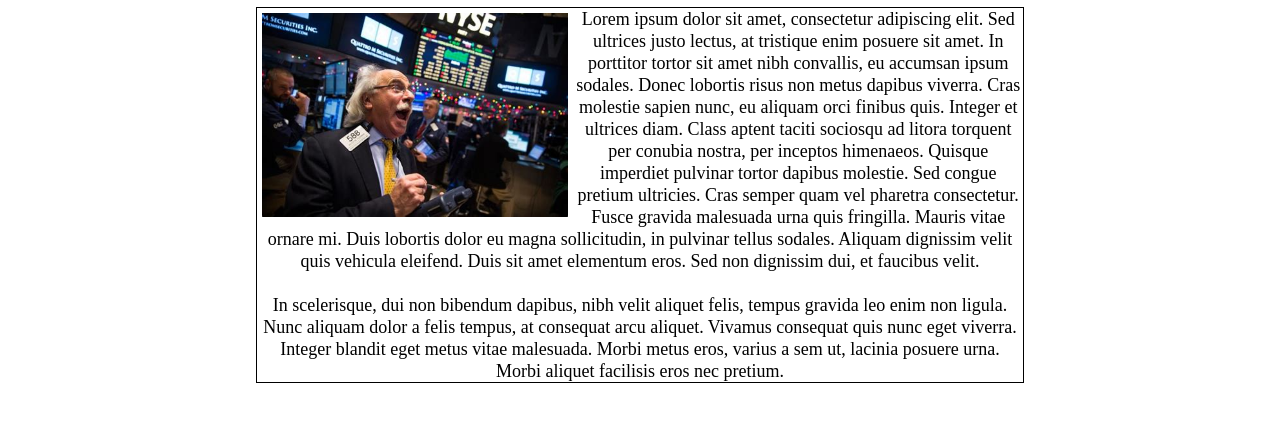
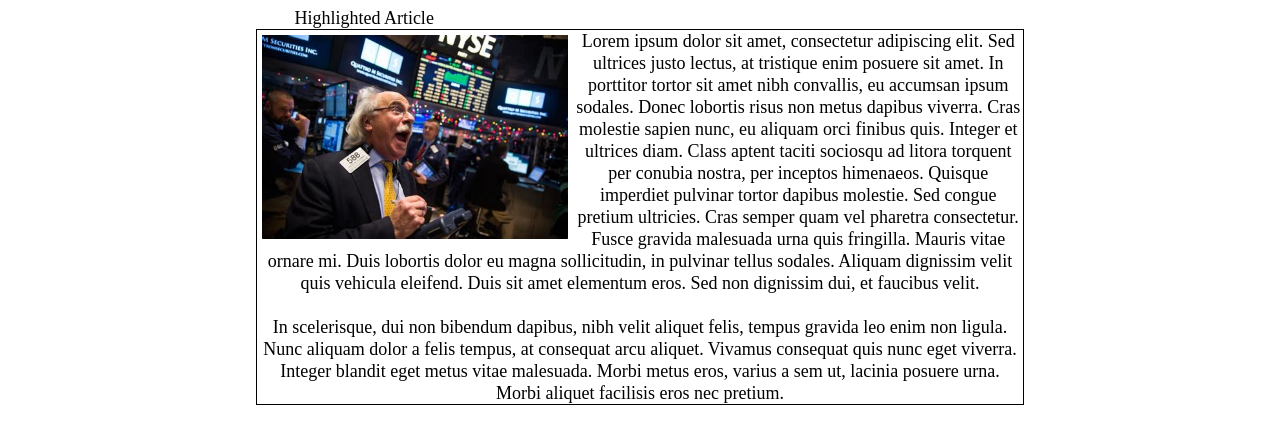
Before and after one commit to Yorklag/Code102FinalProj, a plain HTML site: page index.html in a window 1280 px wide. Shown: the part 129-572 px from the top of the page. Drawn offline with Linux system fonts and the light colour scheme.

Commit message:
highlight banner

```diff
--- a/index.html
+++ b/index.html
@@ -24,6 +24,9 @@
 		</ul>
 	</header>
 	<section class="main-body">
+	<div class="banner">
+	<p> Highlighted Article</p>
+	</div>
 	<div class="highlight group">
 	<img src="assets/images/article1.jpg">
 	<p>Lorem ipsum dolor sit amet, consectetur adipiscing elit. Sed ultrices justo lectus, at tristique enim posuere sit amet. In porttitor tortor sit amet nibh convallis, eu accumsan ipsum sodales. Donec lobortis risus non metus dapibus viverra. Cras molestie sapien nunc, eu aliquam orci finibus quis. Integer et ultrices diam. Class aptent taciti sociosqu ad litora torquent per conubia nostra, per inceptos himenaeos. Quisque imperdiet pulvinar tortor dapibus molestie. Sed congue pretium ultricies. Cras semper quam vel pharetra consectetur. Fusce gravida malesuada urna quis fringilla. Mauris vitae ornare mi. Duis lobortis dolor eu magna sollicitudin, in pulvinar tellus sodales. Aliquam dignissim velit quis vehicula eleifend. Duis sit amet elementum eros. Sed non dignissim dui, et faucibus velit.<br><br>
--- a/style.css
+++ b/style.css
@@ -200,6 +200,13 @@ body {
   highlighted article.
   =============================
 */
+.banner{
+	margin:0;
+}
+.banner p {
+	text-align:left;
+	padding-left:5%;
+}
 .highlight {
 	border: solid 1px;
     height: 40%;
```
